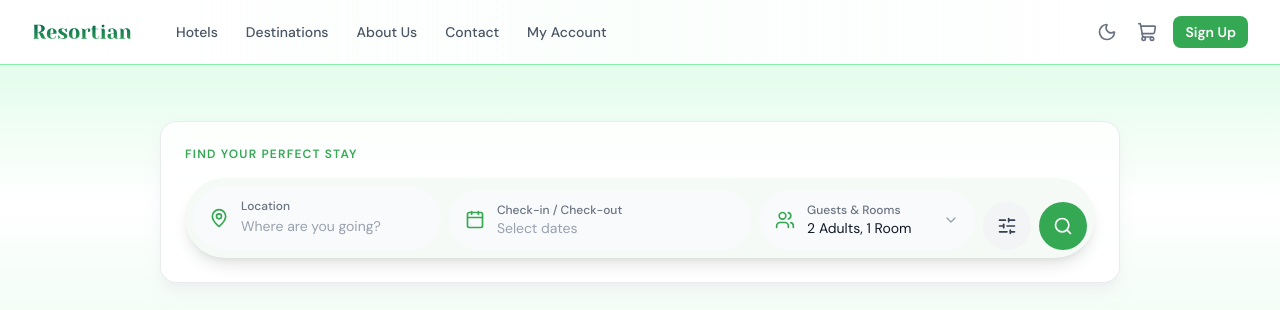
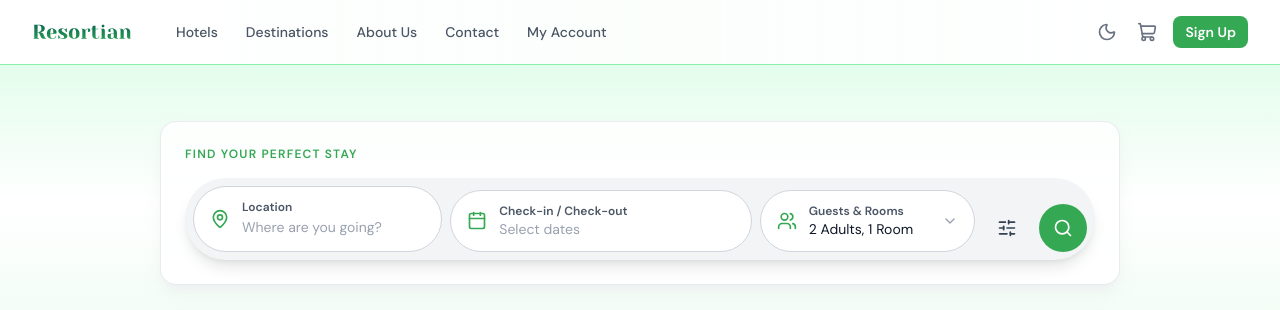
Before and after one commit to winchakma/resortian-demo, a Next.js app: page / in a window 1280 px wide. Shown: the top 310 px of the page. Built offline with nearby package versions, Linux system fonts and the light colour scheme; no server answers.

Commit message:
update design

```diff
--- a/components/ui/DateRangePicker.tsx
+++ b/components/ui/DateRangePicker.tsx
@@ -246,11 +246,11 @@
       <button
         type="button"
         onClick={() => setIsOpen((p) => !p)}
-        className="flex w-full items-center gap-3 rounded-xl border border-gray-200 bg-gray-50 px-4 py-3 text-left transition-colors hover:border-primary-400 focus-visible:outline-none focus-visible:ring-2 focus-visible:ring-primary-500 dark:border-gray-600 dark:bg-gray-700 lg:rounded-full lg:border-0 lg:hover:border-0"
+        className="flex w-full items-center gap-3 rounded-xl border border-gray-300 bg-white px-4 py-3 text-left transition-colors hover:border-primary-400 focus-visible:outline-none focus-visible:ring-2 focus-visible:ring-primary-500 dark:border-gray-500 dark:bg-gray-700 lg:rounded-full"
       >
         <CalendarIcon className="h-5 w-5 shrink-0 text-primary-600 dark:text-primary-400" />
         <div className="min-w-0 flex-1">
-          <p className="whitespace-nowrap text-xs font-medium text-gray-500 dark:text-gray-400">
+          <p className="whitespace-nowrap text-xs font-semibold text-gray-600 dark:text-gray-300">
             Check-in / Check-out
           </p>
           <p
--- a/components/ui/SearchForm.tsx
+++ b/components/ui/SearchForm.tsx
@@ -159,13 +159,13 @@
           e.preventDefault();
           handleSubmit();
         }}
-        className="flex w-full flex-col gap-3 rounded-2xl bg-[#f5faf6] p-4 shadow-lg dark:bg-gray-800 sm:p-6 lg:flex-row lg:items-end lg:gap-2 lg:rounded-full lg:p-2"
+        className="flex w-full flex-col gap-3 rounded-2xl bg-gray-100 p-4 shadow-lg dark:bg-gray-800/80 sm:p-6 lg:flex-row lg:items-end lg:gap-2 lg:rounded-full lg:p-2"
       >
         {/* ── Location ───────────────────────────────────────────── */}
-        <div className="flex flex-1 items-center gap-3 rounded-xl border border-gray-200 bg-gray-50 px-4 py-3 dark:border-gray-600 dark:bg-gray-700 lg:rounded-full lg:border-0">
+        <div className="flex flex-1 items-center gap-3 rounded-xl border border-gray-300 bg-white px-4 py-3 dark:border-gray-500 dark:bg-gray-700 lg:rounded-full">
           <MapPin className="h-5 w-5 shrink-0 text-primary-600 dark:text-primary-400" />
           <div className="flex-1">
-            <label className="block text-xs font-medium text-gray-500 dark:text-gray-400">
+            <label className="block text-xs font-semibold text-gray-600 dark:text-gray-300">
               Location
             </label>
             <input
@@ -173,7 +173,7 @@
               placeholder="Where are you going?"
               value={formData.location}
               onChange={(e) => updateField("location", e.target.value)}
-              className="w-full bg-transparent text-sm text-gray-900 placeholder-gray-400 outline-none dark:text-white dark:placeholder-gray-500"
+              className="w-full bg-transparent text-sm text-gray-900 placeholder-gray-400 outline-none dark:text-white dark:placeholder-gray-400"
             />
           </div>
         </div>
@@ -197,11 +197,11 @@
             aria-haspopup="dialog"
             aria-expanded={isGuestOpen}
             onClick={() => setIsGuestOpen((p) => !p)}
-            className="flex w-full items-center gap-3 rounded-xl border border-gray-200 bg-gray-50 px-4 py-3 text-left dark:border-gray-600 dark:bg-gray-700 lg:rounded-full lg:border-0"
+            className="flex w-full items-center gap-3 rounded-xl border border-gray-300 bg-white px-4 py-3 text-left dark:border-gray-500 dark:bg-gray-700 lg:rounded-full"
           >
             <Users className="h-5 w-5 shrink-0 text-primary-600 dark:text-primary-400" />
             <div className="min-w-0 flex-1 overflow-hidden">
-              <p className="whitespace-nowrap text-xs font-medium text-gray-500 dark:text-gray-400">
+              <p className="whitespace-nowrap text-xs font-semibold text-gray-600 dark:text-gray-300">
                 Guests &amp; Rooms
               </p>
               <p className="truncate whitespace-nowrap text-sm text-gray-900 dark:text-white">
```
